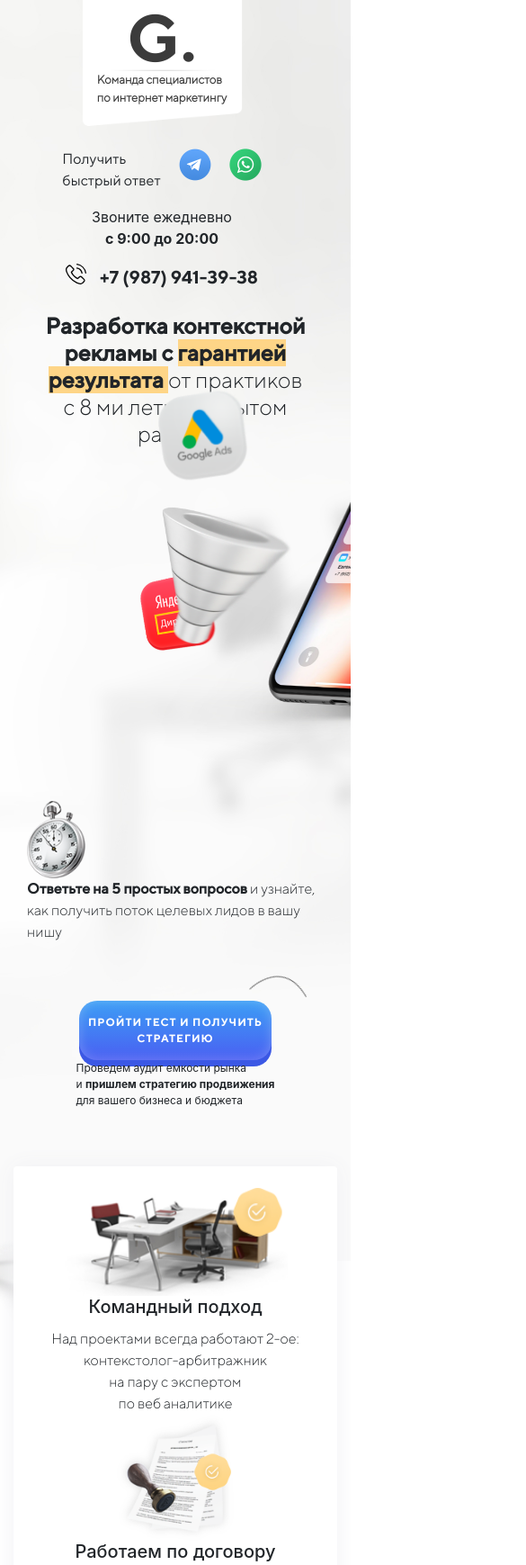
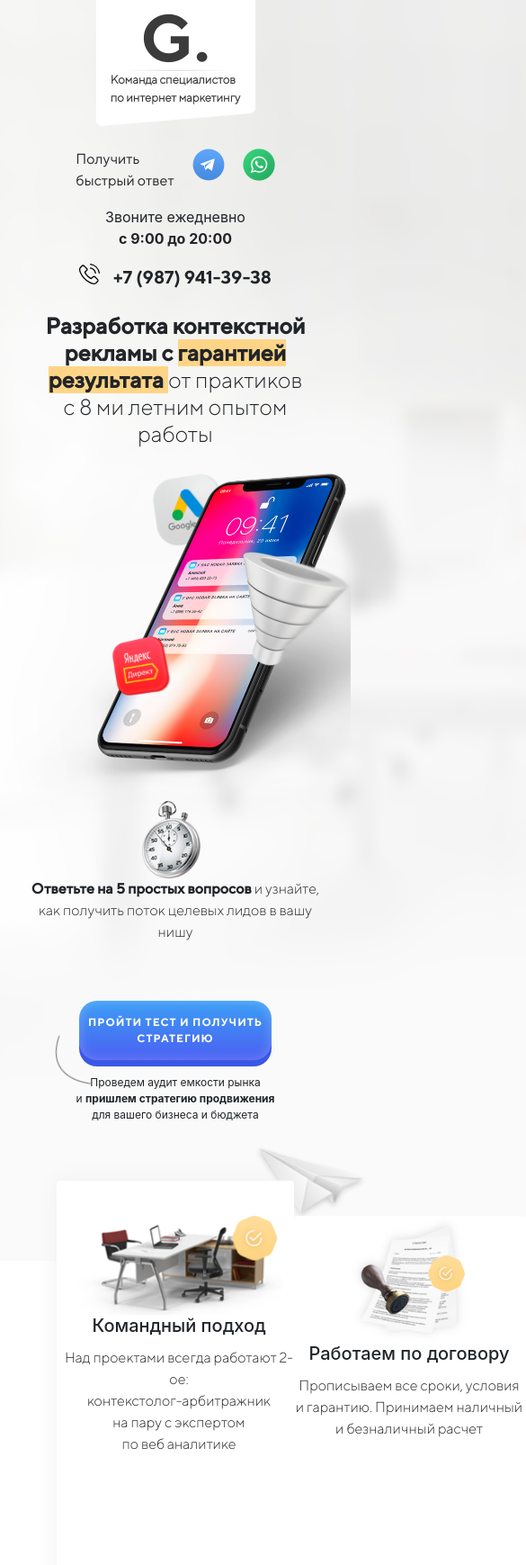
Before and after one commit to ES-Good/g, a plain HTML site: page index.html in a window 390 px wide. Shown: the top 1739 px of the page at 90% size, 585 px wide, since content can reach past the window. Drawn offline with nearby package versions, Linux system fonts and the light colour scheme; files whose address does not match are found by name.

Commit message:
'mobile'

```diff
--- a/css/mobile.css
+++ b/css/mobile.css
@@ -1,3 +1,9 @@
+@media (max-width: 1545px){
+    .desctop-aircraft{
+        width: 200px;
+    }
+}
+
 @media (max-width: 1530px){
     .phone-container {
         width: 630px;
@@ -15,6 +21,22 @@
     .funnel-ico{
         right: -8px;
         width: 200px;
+    }
+}
+
+@media (max-width: 1451px){
+    .desctop-aircraft{
+        width: 170px;
+        top: 56%;
+    }
+}
+
+@media (max-width: 1330px){
+    .desctop-aircraft{
+        display: none;
+    }
+    .mobile-aircraft{
+        display: block;
     }
 }
 
@@ -52,6 +74,9 @@
     }
     .ofer p {
         font-size: 16px;
+    }
+    .card-img-table {
+        width: 230px !important;
     }
 }
 
@@ -94,9 +119,16 @@
     }
 }
 
+@media(max-width: 900px){
+    .mobile-aircraft{
+        width: 125px;
+        right: -80px;
+    }
+}
+
 @media(max-width: 768px){
     .phone-container {
-        width: 100%;
+        width: 740px;
         top: 400px;
     }
     .mobile-margin-b{
@@ -106,14 +138,32 @@
         left: 80px;
     }
     .google-ico{
-        left: 45%;
+        left: 340px;
     }
     .yandex-ico{
-        left: 40%;
+        left: 300px;
     }
     .funnel-ico{
         top: 158px;
         right: 65px;
+    }
+    .card{
+        margin: 15px 0;
+    }
+}
+
+@media(max-width: 670px){
+
+}
+
+@media(max-width: 576px){
+    .phone-container{
+        top: 520px;
+    }
+    .btn-test::before{
+        top: 37px;
+        right: 204px;
+        transform: rotate(-8deg);
     }
 }
 
@@ -126,7 +176,22 @@
         width: 100%;
     }
     .phone-num{
-        font-size: 15px;
+        font-size: 14px;
+    }
+}
+
+@media(max-width: 520px){
+    .phone-img {
+        left: 160px;
+    }
+    .funnel-ico{
+        right: 0;
+    }
+    .google-ico{
+        left: 420px;
+    }
+    .yandex-ico {
+        left: 380px;
     }
 }
 
@@ -136,4 +201,32 @@
         line-height: 30px;
         text-align: center;
     }
+    .phone-container {
+        top: 450px;
+    }
 }
+@media (max-width: 400px){
+    .phone-img{
+        width: 600px;
+        left: 268px;
+        top: 30px;
+    }
+    .funnel-ico{
+        width: 120px;
+    }
+    .google-ico{
+        top: 70px;
+        left: 520px;
+        width: 80px;
+    }
+    .yandex-ico {
+        width: 65px;
+        left: 475px;
+    }
+}
+
+@media (max-width: 349px){
+    h1{
+        font-size: 22px;
+    }
+}
--- a/css/style.css
+++ b/css/style.css
@@ -375,3 +375,13 @@ h1 span{
   top: 50%;
   width: 250px;
 }
+
+.mobile-aircraft{
+  display: none;
+  animation: anim-ico-fly 1s infinite ease-in-out alternate;
+  position: absolute;
+  top: -45px;
+  right: -105px;
+  z-index: -1;
+  width: 140px;
+}
--- a/index.html
+++ b/index.html
@@ -3,16 +3,17 @@
 <head>
     <meta charset="UTF-8">
     <meta name="viewport" content="width=device-width, initial-scale=1, shrink-to-fit=no">
+    <link rel="shortcut icon" href="favicon.ico" type="image/x-icon">
     <link rel="stylesheet" href="https://stackpath.bootstrapcdn.com/bootstrap/4.5.0/css/bootstrap.min.css" integrity="sha384-9aIt2nRpC12Uk9gS9baDl411NQApFmC26EwAOH8WgZl5MYYxFfc+NcPb1dKGj7Sk" crossorigin="anonymous">
     <link rel="stylesheet" href="css/style.css">
     <link rel="stylesheet" href="css/mobile.css">
-    <title>G</title>
+    <title>Geek Lead</title>
 </head>
 <body>
     <img src="img/aircraft/desctop.png" alt="aircraft" class="desctop-aircraft">
     <nav class="navbar">
         <div class="container">
-            <div class="row w-100 align-items-center">
+            <div class="row col-sm-12 mx-auto align-items-center">
                 <div class="col-12 col-sm-6 col-md-3 px-md-0 ">
                     <a href="#" class="navbar-brand">
                         <div class="logo">
@@ -58,7 +59,7 @@
     <div class="container">
         <div class="row mx-auto">
             <div class="col-12 col-sm-12 col-md-8 col-lg-8 col-xl-8 mb-5 mobile-margin-b">
-                <h1>
+                <h1 class="text-center text-md-left">
                     <b>Разработка контекстной <br>
                     рекламы с <span> гарантией <br>
                     результата </span> </b> от практиков <br>
@@ -72,28 +73,28 @@
                     <img src="img/ico fly/funnel.png" alt="" class="funnel-ico anim-ico">
                 </div>
             <div class="col-12 col-sm-12 col-md-8 col-lg-8 col-xl-8 mb-5">
-                <div class="ofer">
+                <div class="ofer d-flex flex-column flex-sm-row">
                     <img src="img/time/stopwatch.png" alt="">
-                    <p>
+                    <p class="text-center text-sm-left">
                         <b>Ответьте на 5 простых вопросов</b>  и узнайте,<br>
                         как получить поток целевых лидов в вашу нишу
                     </p>
                 </div>
             </div>
-            <div class="col-12 col-sm-12 px-1 px-md-0 col-md-8 col-lg-8 col-xl-8 d-flex align-items-center flex-column flex-md-row justify-content-md-around">
-                <button class="btn-test">
+            <div class="col-12 col-sm-12 px-1 px-md-0 col-md-8 col-lg-8 col-xl-8 d-flex align-items-center flex-column flex-sm-row justify-content-sm-around">
+                <button class="btn-test mb-3">
                     <span class="text-center">
                         ПРОЙТИ ТЕСТ И ПОЛУЧИТЬ <br>
                         СТРАТЕГИЮ
                     </span>
                 </button>
-                <p class="btn-test-ofer">
+                <p class="btn-test-ofer text-center text-md-left">
                     Проведем аудит емкости рынка <br>
                     и <b>пришлем стратегию продвижения </b> <br>
                     для вашего бизнеса и бюджета
                 </p>
             </div>
-            <div class="row w-100 mx-auto bg-white rounded py-4 mt-5 d-flex justify-content-around card-container">
+            <div class="row w-100 mx-5 mx-md-0 bg-white rounded py-4 pl-2 mt-5 d-flex flex-column flex-md-row align-items-center justify-content-around card-container">
                 <div class="card col-12 col-sm-6 col-md-6 col-lg-3 px-0 text-center border-0">
                     <img src="img/cards/table.png" alt="Стол" class="mx-auto card-img-table">
                     <div class="card-body p-0">
@@ -139,6 +140,7 @@
                         </p>
                     </div>
                 </div>
+                <img src="img/aircraft/mobilepng.png" alt="" class="mobile-aircraft">
             </div>
         </div>
     </div>
```
Also changed, not shown: favicon.ico (added), img/aircraft/mobilepng.png (added).
